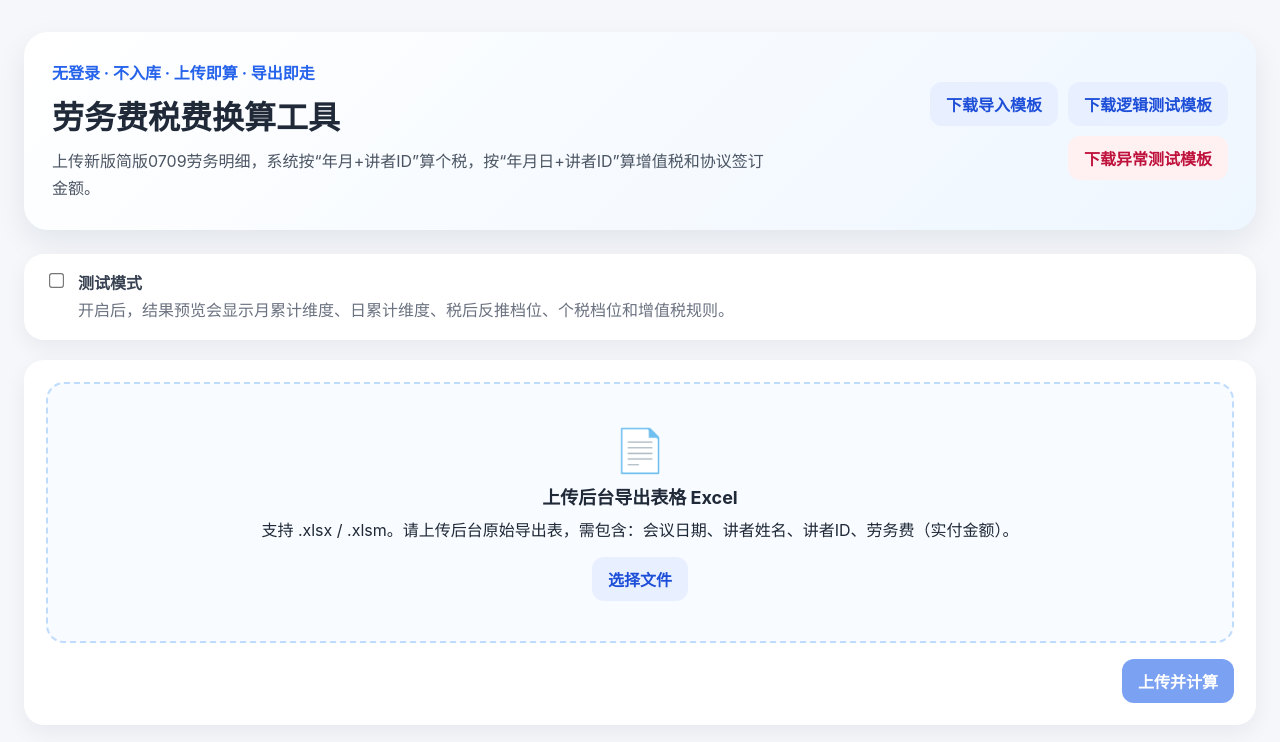
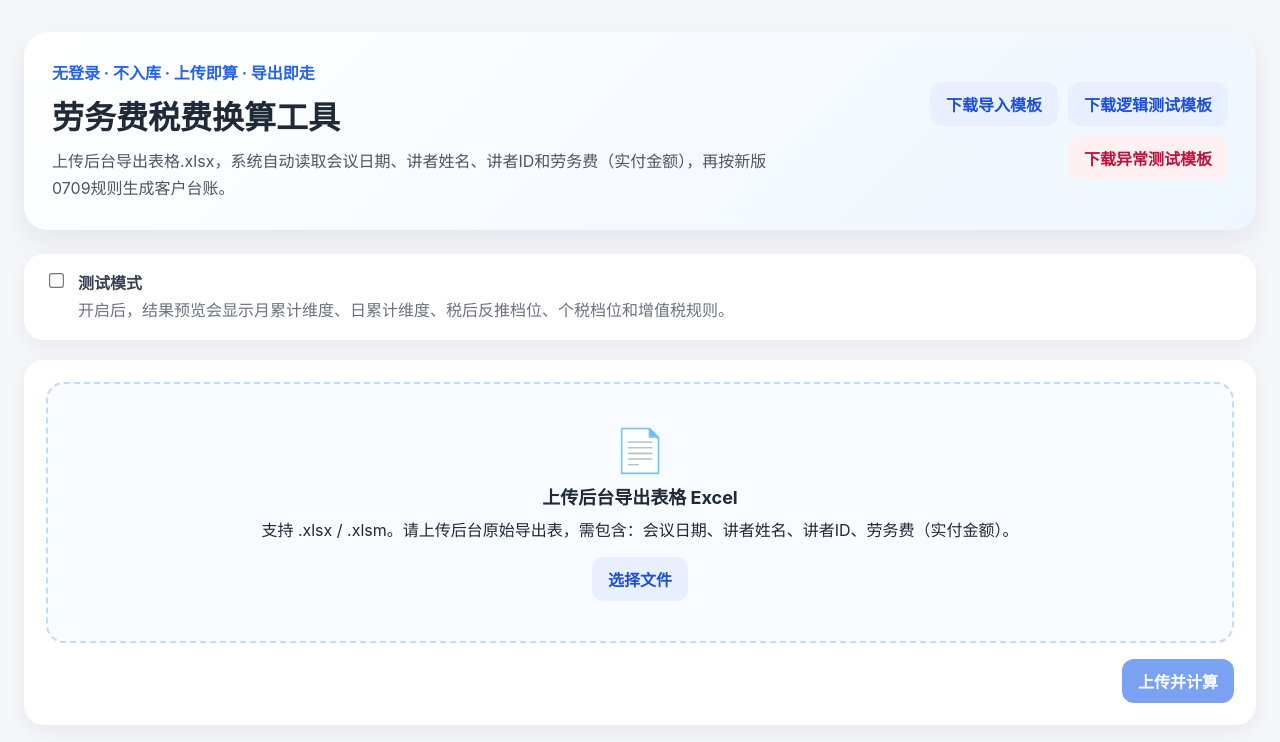
Before and after one commit to sdwurg180507280211/labor-tax-tool, a Vue app in the folder frontend/: page / in a window 1280 px wide. Shown: the top 742 px of the page. Built offline with nearby package versions, Linux system fonts and the light colour scheme; no server answers.

Commit message:
fix: update page copy for backend export import source

```diff
--- a/frontend/src/views/LaborTaxTool.vue
+++ b/frontend/src/views/LaborTaxTool.vue
@@ -4,7 +4,7 @@
       <div>
         <p class="eyebrow">无登录 · 不入库 · 上传即算 · 导出即走</p>
         <h1>劳务费税费换算工具</h1>
-        <p class="desc">上传新版简版0709劳务明细，系统按“年月+讲者ID”算个税，按“年月日+讲者ID”算增值税和协议签订金额。</p>
+        <p class="desc">上传后台导出表格.xlsx，系统自动读取会议日期、讲者姓名、讲者ID和劳务费（实付金额），再按新版0709规则生成客户台账。</p>
       </div>
       <div class="template-actions">
         <button class="secondary" @click="handleDownloadTemplate">下载导入模板</button>
```
